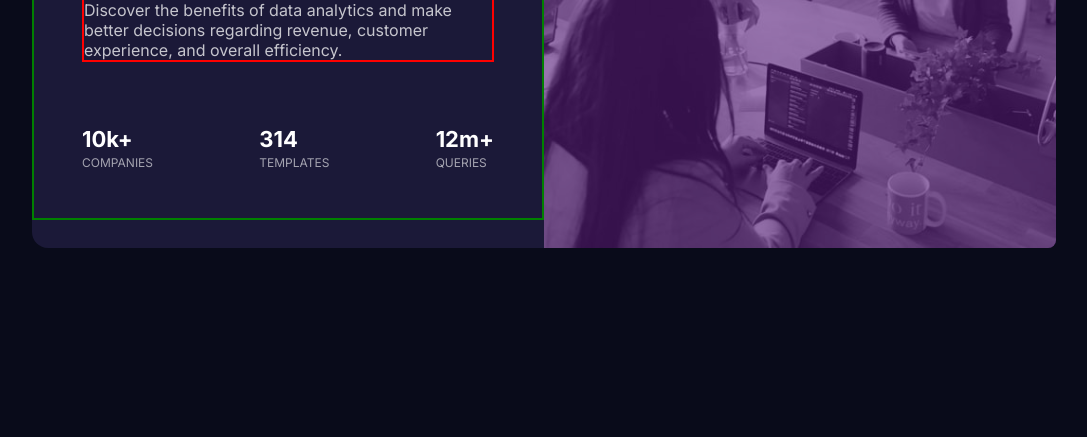
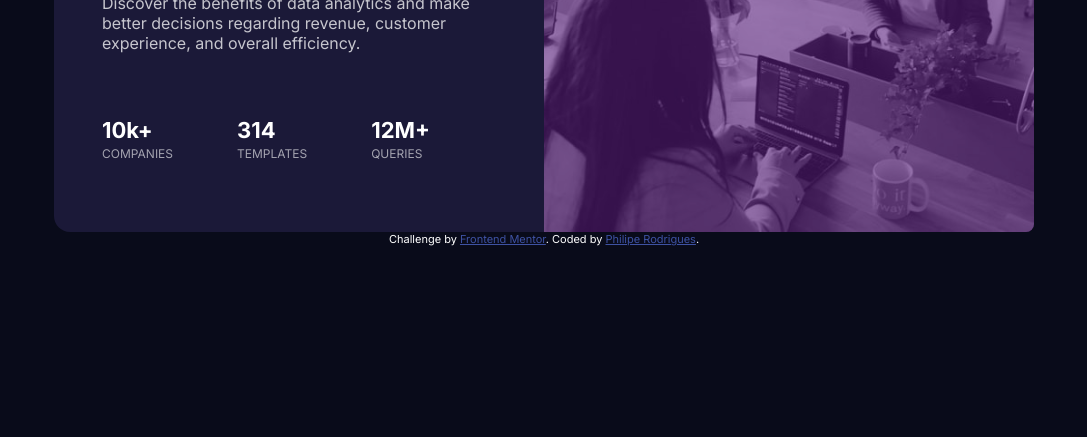
Before and after one commit to PhilipeeX/Stats-preview-card-component, a plain HTML site: page index.html in a window 1280 px wide. Shown: the part 363-800 px from the top of the page, without its empty margins (96-1183 px from the left). Drawn offline with Linux system fonts and the light colour scheme.

Commit message:
responsividade implementada, funcionando em desktop e mobile

```diff
--- a/index.html
+++ b/index.html
@@ -31,15 +31,15 @@
         <p>templates</p>
       </div>
       <div class="queries">
-        <h1>12m+</h1>
+        <h1>12M+</h1>
         <p>queries</p>
       </div>
     </div>
   </div>
   </div>
-  <!-- <div class="attribution">
+  <div class="attribution">
     Challenge by <a href="https://www.frontendmentor.io?ref=challenge" target="_blank">Frontend Mentor</a>.
-    Coded by <a href="#">Your Name Here</a>.
-  </div> -->
+    Coded by <a href="https://github.com/PhilipeeX">Philipe Rodrigues</a>.
+  </div>
 </body>
 </html>
--- a/style.css
+++ b/style.css
@@ -20,9 +20,10 @@ body {
     display: flex;
     align-items: center;
     justify-content: center;
+    flex-direction: column;
     background-color: var(--Very-dark-blue-main-background);
 }
-@media only screen and (max-width: 780px) {
+@media only screen and (max-width: 1080px) {
     .container {
         max-width: 350px;
         display: flex;
@@ -97,18 +98,18 @@ body {
         font-size: 12px;
     }
 }
-@media only screen and (min-width: 780px){
+@media only screen and (min-width: 1080px){
     .imagem-mobile {
         display: none;
     }
     .container {
-        max-width: 80vw;
+        min-width: 980px;
+        max-width: 980px;
         display: flex ;
         align-items: center;
         background-color: var(--Dark-desaturated-blue-card-background);
         margin: 0 6rem;
         border-radius: 1rem;
-        flex-shrink: 0;
     }
     .container picture {
         width: 50%;
@@ -137,14 +138,12 @@ body {
         flex-direction: column;
         flex-shrink: 1;
         justify-content: space-between;
-        border: 2px solid green;
     }
     .texto {
         display: flex;
         flex-direction: column;
         gap: 1rem;
         margin-bottom: 4rem;
-        border: 2px solid red;
     }
     .texto h1 {
         color: var(--White-main-heading-stats);
@@ -158,7 +157,7 @@ body {
     }
     .numeros {
         display: flex;
-        justify-content: space-between;
+        gap: 4rem;
     }
     .numeros h1 {
         font-size: 22px;
@@ -176,5 +175,5 @@ body {
     }
 }
 
-/* .attribution { font-size: 11px; text-align: center; }
-    .attribution a { color: hsl(228, 45%, 44%); } */
+.attribution { color: white;font-size: 11px; text-align: center; }
+    .attribution a { color: hsl(228, 45%, 44%); }
```
